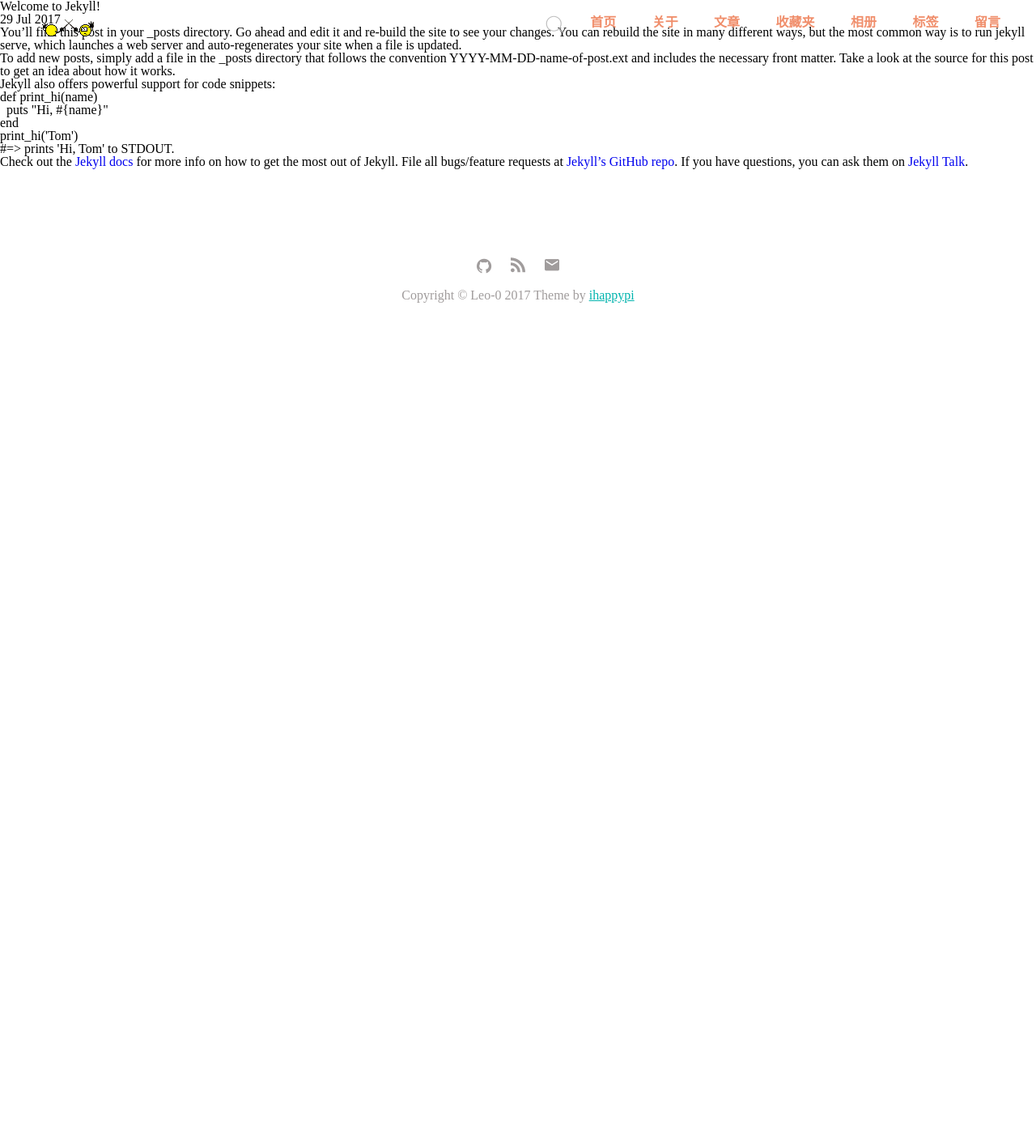
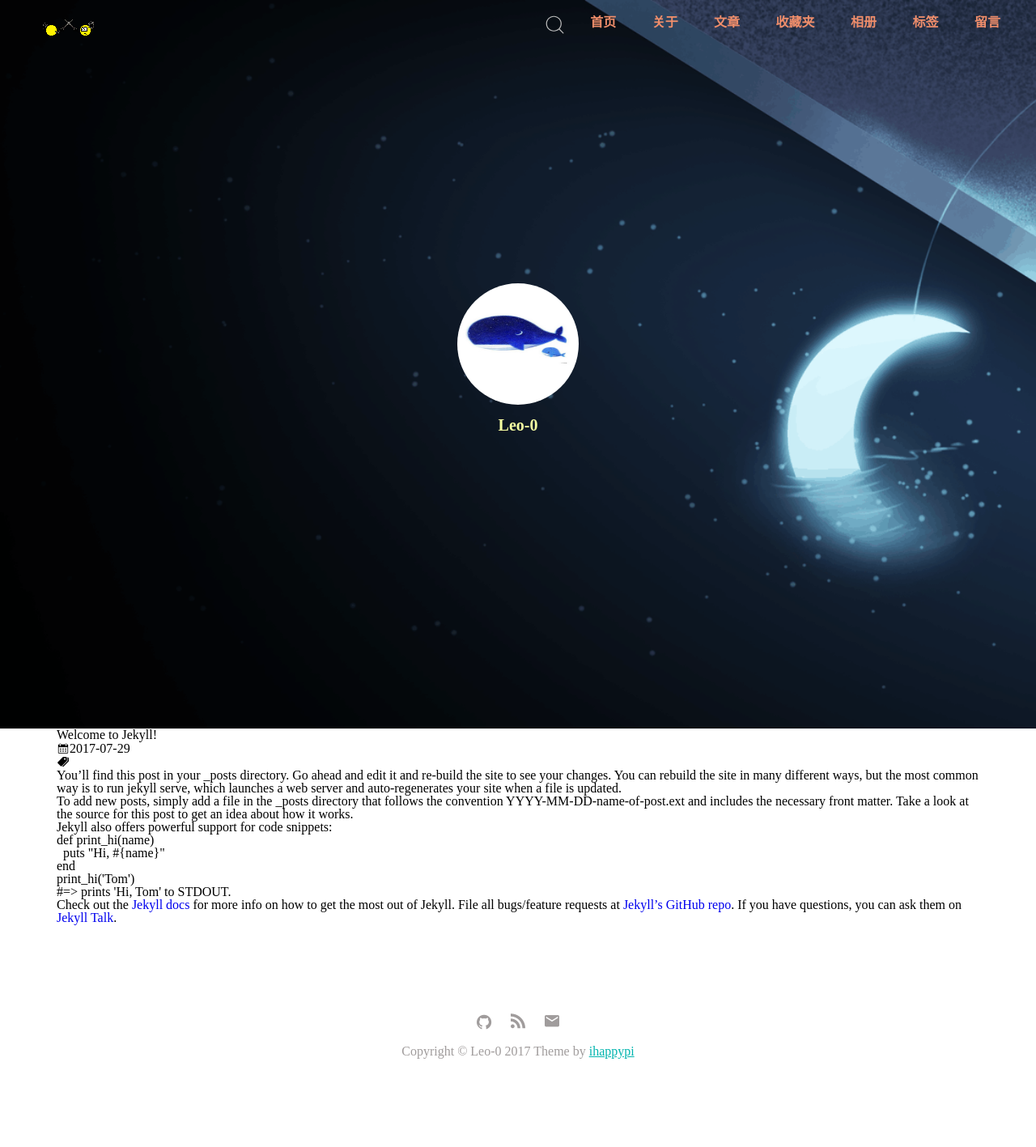
Before and after one commit to Leo-0/Leo-0.github.io, a Jekyll site: the page built from _posts/2017-07-29-welcome-to-jekyll.markdown, in a window 1280 px wide. Shown: the whole page at 81% size. Built offline with Jekyll 4.4.1, drawn with Linux system fonts in a browser that asks for light colours; before the commit the page ends 900 px from its top, so only the background shows below that.

Commit message:
完善post.html

```diff
--- a/_layouts/post.html
+++ b/_layouts/post.html
@@ -1,8 +1,46 @@
 ---
 layout: default
 ---
-<h1>{{ page.title }}</h1>
-<p class="meta">{{ page.date | date_to_string }}</p>
-<div class="post">
-  {{ content }}
+<section class="jumbotron-wrapper small">
+	<div class="jumbotron centered-wrapper">
+		<div class="items centered-wrapper centered">
+			<div class="avatar circle centered">
+				<a href="/">
+					<img src="{{ site.author.avatar }}" title="{{ site.author.name }}">
+				</a>
+			</div>
+			<div class="name">
+				<span>{{ site.author.name }}</span>
+			</div>
+		</div>
+		<div id="time" style="display: none;"></div>
+	</div>
+</section>
+<div class="container">
+	<article>
+		<div class="article-top">
+			{% if page.img %}
+			<div class="article-img">
+				<img src="{{ "/images/" | append: page.img }}" alt="{{ page.title }}">
+			</div>
+			{% endif %}
+			<div class="article-title">
+				<h1 class="post-title">{{ page.title }}</h1>
+			</div>
+			<div class="article-info">
+				<div class="post-date post-time"><i class="iconfont icon-calendar"></i>{{ page.date | date: "%Y-%m-%d" }}</div>
+				<div class="post-tags tag-text">
+					<i class="iconfont icon-tags"></i>
+					{% for tag in page.tags %}
+					<a href="#" class="tag">
+						{{ tag }}
+					</a>
+					{% endfor %}
+				</div>
+			</div>
+		</div>
+		<div class="post-content">
+			{{ page.content | markdownify }}
+		</div>
+	</article>
 </div>
```
